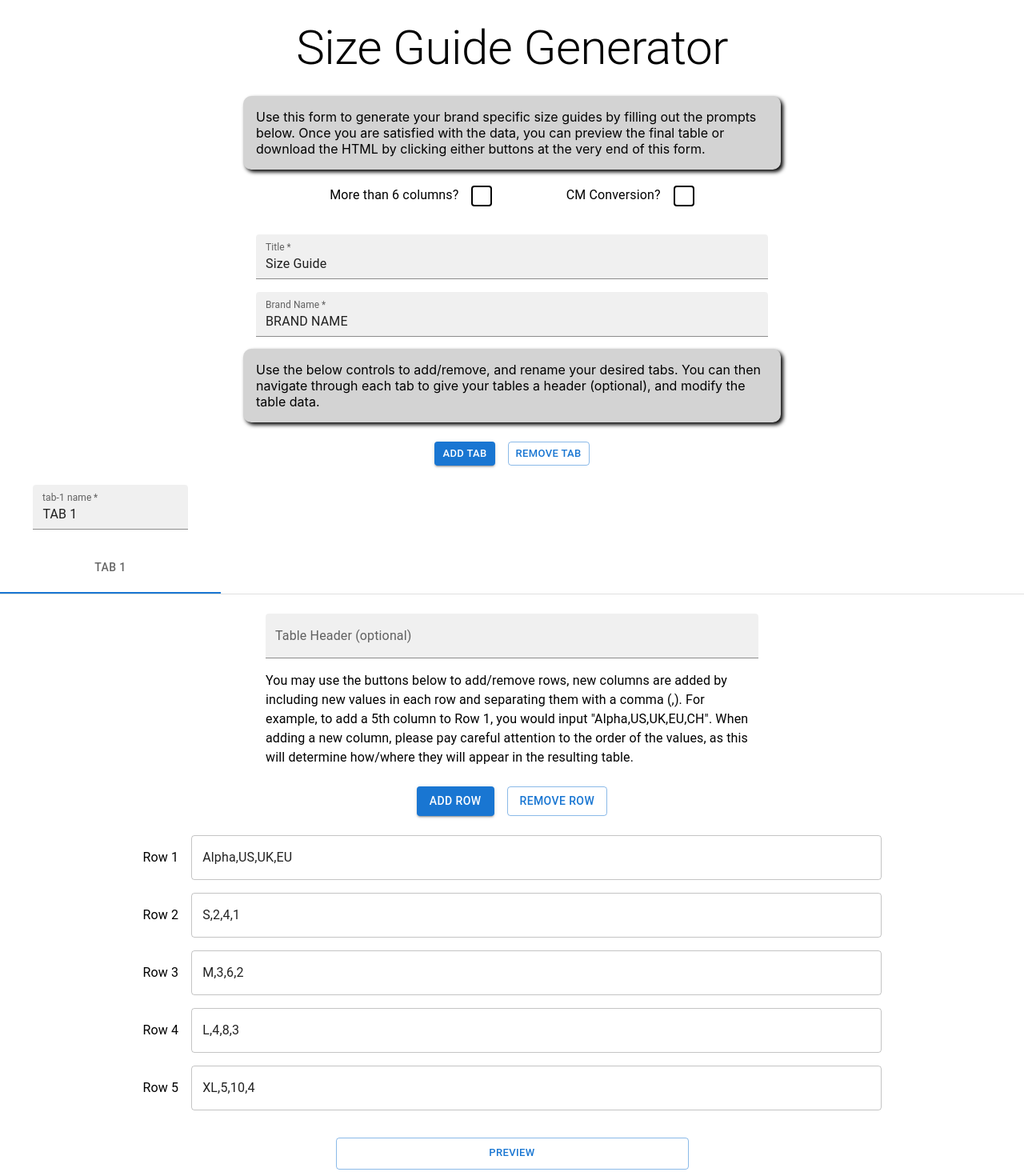
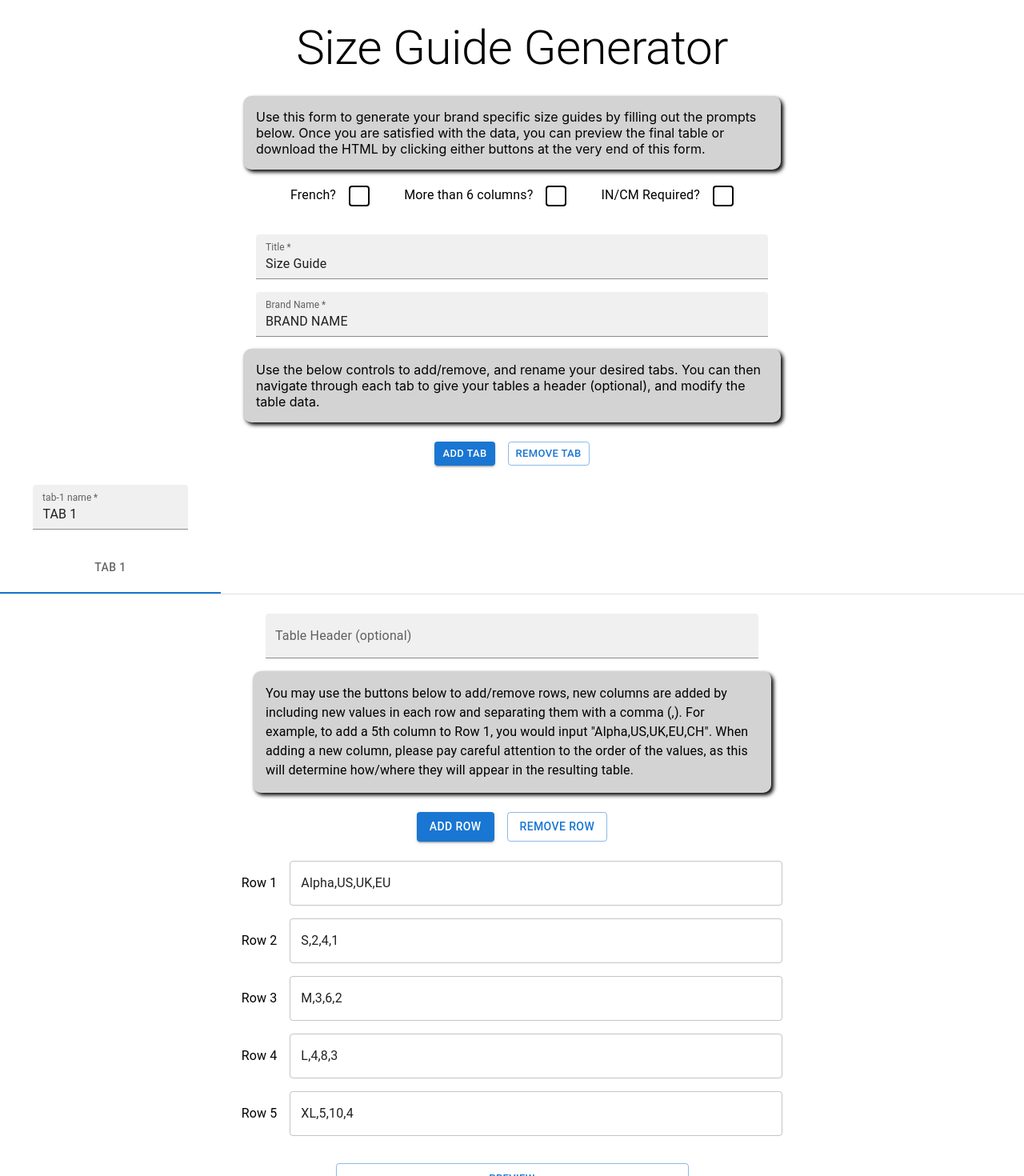
Before and after one commit to brandodo/size-guide-automation, a React (Create React App) app: page / in a window 1280 px wide. Shown: the top 1470 px of the page at 80% size. Built offline with nearby package versions, Linux system fonts and the light colour scheme.

Commit message:
DONE - Added French, separated inputs for inches and cm conversion | WIP - Add section for measuring guide

```diff
--- a/src/App.js
+++ b/src/App.js
@@ -8,6 +8,7 @@ const App = () => {
   const [subHeader, setSubHeader] = useState("BRAND NAME");
   const [toggle, setToggle] = useState(false);
   const [convert, setConvert] = useState(false);
+  const [french, setFrench] = useState(false);
   const [tabs, setTabs] = useState([
     {
       tabname: "TAB 1",
@@ -17,6 +18,33 @@ const App = () => {
         ["M", "3", "6", "2"],
         ["L", "4", "8", "3"],
         ["XL", "5", "10", "4"],
+      ],
+      inches: [
+        ["Chest (Inches)", "Waist (Inches)"],
+        ["Chest (Inches)", "Waist (Inches)"],
+        ["Chest (Inches)", "Waist (Inches)"],
+        ["Chest (Inches)", "Waist (Inches)"],
+        ["Chest (Inches)", "Waist (Inches)"],
+      ],
+    },
+  ]);
+
+  const [tabsFR, setTabsFR] = useState([
+    {
+      tabname: "TAB 1",
+      rows: [
+        ["Taille", "US", "UK", "EU"],
+        ["S", "2", "4", "1"],
+        ["M", "3", "6", "2"],
+        ["L", "4", "8", "3"],
+        ["XL", "5", "10", "4"],
+      ],
+      inches: [
+        ["Poitrine (Pouces)", "Taille (Pouces)"],
+        ["Poitrine (Pouces)", "Taille (Pouces)"],
+        ["Poitrine (Pouces)", "Taille (Pouces)"],
+        ["Poitrine (Pouces)", "Taille (Pouces)"],
+        ["Poitrine (Pouces)", "Taille (Pouces)"],
       ],
     },
   ]);
@@ -55,18 +83,21 @@ const App = () => {
         subHeader={subHeader}
         toggle={toggle}
         convert={convert}
-        tabs={tabs}
+        french={french}
+        tabs={french ? tabsFR : tabs}
         setHeader={setHeader}
         setSubHeader={setSubHeader}
         setToggle={setToggle}
         setConvert={setConvert}
-        setTabs={setTabs}
+        setFrench={setFrench}
+        setTabs={french ? setTabsFR : setTabs}
       />
       <Actions
         toggle={toggle}
         header={header}
         subHeader={subHeader}
-        tabs={tabs}
+        french={french}
+        tabs={french ? tabsFR : tabs}
         convert={convert}
       />
     </Box>
--- a/src/components/TableForm/CategoryTabs.js
+++ b/src/components/TableForm/CategoryTabs.js
@@ -2,7 +2,7 @@ import React, { useState } from "react";
 import { Box, TextField, Button, Tab, Tabs } from "@mui/material";
 import TabPanel from "./TabPanel";
 
-const CategoryTabs = ({ tabs, setTabs }) => {
+const CategoryTabs = ({ tabs, convert, setTabs, french }) => {
   const [currentTab, setCurrentTab] = useState(0);
 
   const tabInput = tabs.map((tab, index) => {
@@ -42,6 +42,9 @@ const CategoryTabs = ({ tabs, setTabs }) => {
   const addRow = (tabIndex) => {
     const temp = [...tabs];
     temp[tabIndex].rows.push(["S", "1", "2", "3"]);
+    french
+      ? temp[tabIndex].inches.push(["Poitrine (Pouces)", "Taille (Pouces)"])
+      : temp[tabIndex].inches.push(["Chest (Inches)", "Waist (Inches)"]);
 
     setTabs(temp);
   };
@@ -49,13 +52,17 @@ const CategoryTabs = ({ tabs, setTabs }) => {
   const removeRow = (tabIndex) => {
     const temp = [...tabs];
     temp[tabIndex].rows.pop();
+    temp[tabIndex].inches.pop();
 
     setTabs(temp);
   };
 
-  const updateRows = (input, tabIndex, rowIndex) => {
+  const updateRows = (input, inchInput, tabIndex, rowIndex) => {
     const temp = [...tabs];
-    temp[tabIndex].rows[rowIndex] = input.split(",");
+    if (input || input === "") temp[tabIndex].rows[rowIndex] = input.split(",");
+
+    if (inchInput || inchInput === "")
+      temp[tabIndex].inches[rowIndex] = inchInput.split(",");
 
     setTabs(temp);
   };
@@ -74,7 +81,9 @@ const CategoryTabs = ({ tabs, setTabs }) => {
         value={currentTab}
         index={index}
         rows={tab.rows}
+        inches={tab.inches}
         header={tab.header ? tab.header : ""}
+        convert={convert}
         changeHandler={updateRows}
         updateTableName={updateTableName}
         addRow={addRow}
@@ -89,7 +98,25 @@ const CategoryTabs = ({ tabs, setTabs }) => {
     const temp = [...tabs];
     const tempLen = temp.length;
 
-    temp.push({
+    french
+      ? temp.push({
+          tabname: `TAB ${tempLen + 1}`,
+          rows: [
+            ["Taille", "US", "UK", "EU"],
+            ["S", "2", "4", "1"],
+            ["M", "3", "6", "2"],
+            ["L", "4", "8", "3"],
+            ["XL", "5", "10", "4"],
+          ],
+          inches: [
+            ["Poitrine (Pouces)", "Taille (Pouces)"],
+            ["Poitrine (Pouces)", "Taille (Pouces)"],
+            ["Poitrine (Pouces)", "Taille (Pouces)"],
+            ["Poitrine (Pouces)", "Taille (Pouces)"],
+            ["Poitrine (Pouces)", "Taille (Pouces)"],
+          ],
+        })
+      : temp.push({
           tabname: `TAB ${tempLen + 1}`,
           rows: [
             ["Alpha", "US", "UK", "EU"],
@@ -98,7 +125,15 @@ const CategoryTabs = ({ tabs, setTabs }) => {
             ["L", "4", "8", "3"],
             ["XL", "5", "10", "4"],
           ],
+          inches: [
+            ["Chest(Inches)", "Waist(Inches)"],
+            ["Chest(Inches)", "Waist(Inches)"],
+            ["Chest(Inches)", "Waist(Inches)"],
+            ["Chest(Inches)", "Waist(Inches)"],
+            ["Chest(Inches)", "Waist(Inches)"],
+          ],
         });
+
     setTabs(temp);
   };
 
--- a/src/components/TableForm/ColumnToggle.js
+++ /dev/null
@@ -1,29 +0,0 @@
-import React from "react";
-import { Box, Typography, ToggleButton } from "@mui/material";
-import CheckIcon from "@mui/icons-material/Check";
-
-const ColumnToggle = ({ toggle, setToggle }) => {
-  return (
-    <Box
-      component="div"
-      sx={{
-        display: "flex",
-        justifyContent: "flex-start",
-        gap: 2,
-        padding: "10px 0",
-      }}
-    >
-      <Typography>More than 6 columns?</Typography>
-      <ToggleButton
-        value="check"
-        selected={toggle}
-        onClick={() => setToggle(!toggle)}
-        sx={{ width: 10, height: 10, border: "2px solid black" }}
-      >
-        {toggle && <CheckIcon />}
-      </ToggleButton>
-    </Box>
-  );
-};
-
-export default ColumnToggle;
--- a/src/components/TableForm/TabToggle.js
+++ b/src/components/TableForm/SettingToggle.js
@@ -2,7 +2,7 @@ import React from "react";
 import { Box, Typography, ToggleButton } from "@mui/material";
 import CheckIcon from "@mui/icons-material/Check";
 
-const TabToggle = ({ convert, setConvert }) => {
+const SettingToggle = ({ children, toggle, setToggle }) => {
   return (
     <Box
       component="div"
@@ -13,17 +13,17 @@ const TabToggle = ({ convert, setConvert }) => {
         padding: "10px 0",
       }}
     >
-      <Typography>CM Conversion?</Typography>
+      <Typography>{children}</Typography>
       <ToggleButton
         value="check"
-        selected={convert}
-        onClick={() => setConvert(!convert)}
-        sx={{ width: 10, height: 10, border: "2px solid black"}}
+        selected={toggle}
+        onClick={() => setToggle(!toggle)}
+        sx={{ width: 10, height: 10, border: "2px solid black" }}
       >
-        {convert && <CheckIcon />}
+        {toggle && <CheckIcon />}
       </ToggleButton>
     </Box>
   );
 };
 
-export default TabToggle;
+export default SettingToggle;
--- a/src/components/TableForm/TabPanel.js
+++ b/src/components/TableForm/TabPanel.js
@@ -2,11 +2,12 @@ import React from "react";
 import { Box, Typography, TextField, Button } from "@mui/material";
 
 const TabPanel = ({
-  children,
   value,
   index,
   rows,
+  inches,
   header,
+  convert,
   changeHandler,
   updateTableName,
   addRow,
@@ -24,15 +25,29 @@ const TabPanel = ({
         }}
         key={`row-${ind}`}
       >
-        <Typography>{`Row ${ind + 1}`}</Typography>
+        <Typography>{`Row ${ind + 1} `}</Typography>
         <TextField
           value={row.join(",")}
-          sx={{ width: "70%" }}
-          onChange={(e) => changeHandler(e.target.value, index, ind)}
+          sx={{ width: "50%" }}
+          onChange={(e) => changeHandler(e.target.value, false, index, ind)}
         />
       </Box>
     );
   });
+
+  const inchRows = inches.map((inch, ind) => {
+    return (
+      <Box>
+        <TextField
+          value={inch.join(",")}
+          sx={{ width: "50%" }}
+          onChange={(e) => changeHandler(false, e.target.value, index, ind)}
+        />
+      </Box>
+    );
+  });
+
+  const rowWidth = convert ? "70%" : "100%";
 
   return (
     <div
@@ -58,7 +73,15 @@ const TabPanel = ({
             onChange={(e) => updateTableName(e.target.value, index)}
           />
           <Typography
-            sx={{ textAlign: "left", alignSelf: "center", width: "50%" }}
+            sx={{
+              textAlign: "left",
+              alignSelf: "center",
+              width: "50%",
+              p: 2,
+              backgroundColor: "lightgrey",
+              borderRadius: "10px",
+              boxShadow: "3px 3px 5px black",
+            }}
           >
             You may use the buttons below to add/remove rows, new columns are
             added by including new values in each row and separating them with a
@@ -75,8 +98,29 @@ const TabPanel = ({
               Remove Row
             </Button>
           </Box>
-          <Box sx={{ display: "flex", flexDirection: "column", gap: 2 }}>
-            {inputRows}
+          <Box sx={{ display: "flex" }}>
+            <Box
+              sx={{
+                display: "flex",
+                flexDirection: "column",
+                gap: 2,
+                width: rowWidth,
+              }}
+            >
+              {inputRows}
+            </Box>
+            {convert && (
+              <Box
+                sx={{
+                  display: "flex",
+                  flexDirection: "column",
+                  gap: 2,
+                  width: "30%",
+                }}
+              >
+                {inchRows}
+              </Box>
+            )}
           </Box>
         </Box>
       )}
--- a/src/components/TableForm/TableForm.js
+++ b/src/components/TableForm/TableForm.js
@@ -1,21 +1,22 @@
 import React from "react";
 import { Box, Typography } from "@mui/material";
 import HeaderInput from "./HeaderInput";
-import ColumnToggle from "./ColumnToggle";
 import CategoryTabs from "./CategoryTabs";
-import TabToggle from "./TabToggle";
+import SettingToggle from "./SettingToggle";
 
 const TableForm = ({
   header,
   subHeader,
   toggle,
   convert,
+  french,
   tabs,
   setHeader,
   setSubHeader,
   setToggle,
   setConvert,
   setTabs,
+  setFrench,
 }) => {
   return (
     <Box
@@ -36,8 +37,15 @@ const TableForm = ({
           margin: "10px 0",
         }}
       >
-        <ColumnToggle toggle={toggle} setToggle={setToggle} />
-        <TabToggle convert={convert} setConvert={setConvert} />
+        <SettingToggle toggle={french} setToggle={setFrench}>
+          French?
+        </SettingToggle>
+        <SettingToggle toggle={toggle} setToggle={setToggle}>
+          More than 6 columns?
+        </SettingToggle>
+        <SettingToggle toggle={convert} setToggle={setConvert}>
+          {french ? "PO/CM Required?" : "IN/CM Required?"}
+        </SettingToggle>
       </Box>
       <HeaderInput
         header={header}
@@ -63,7 +71,12 @@ const TableForm = ({
         (optional), and modify the table data.
       </Typography>
 
-      <CategoryTabs tabs={tabs} setTabs={setTabs} />
+      <CategoryTabs
+        tabs={tabs}
+        setTabs={setTabs}
+        convert={convert}
+        french={french}
+      />
     </Box>
   );
 };
```
Also changed, not shown: src/components/Actions/Actions.js (+70 -36 lines). Lines whose indentation alone changed are shown as unchanged.
